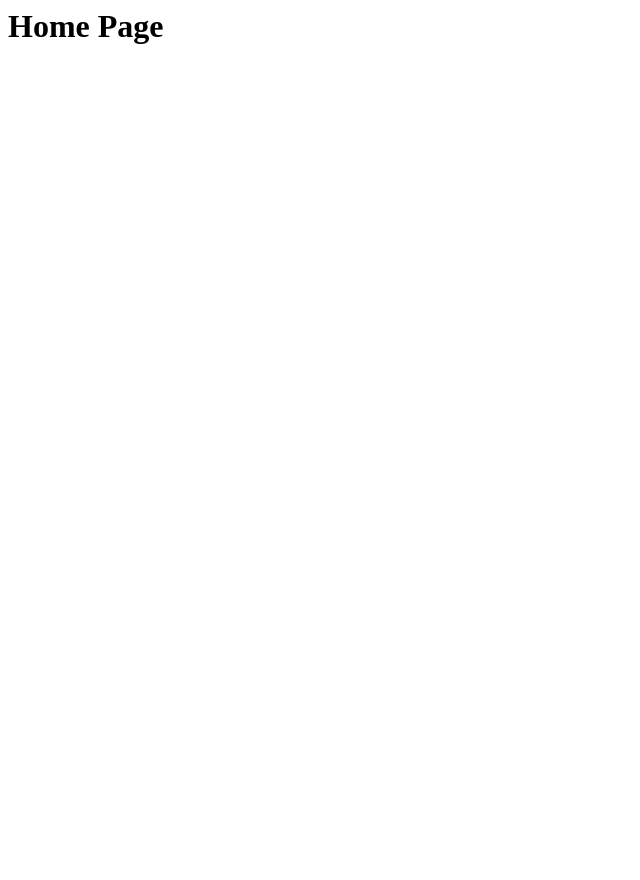
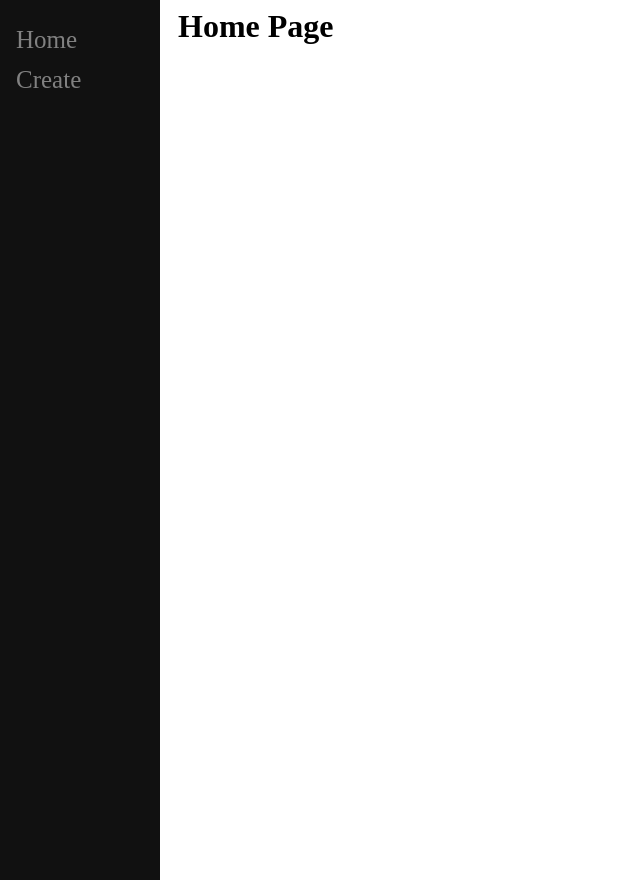
Before and after one commit to kshamsa/ToDoList, a Django app: page / in a window 1280 px wide. Before the commit the part shown is almost empty. Shown: the whole page, without its empty margins (0-640 px from the left). Run offline with Django 4.2, Linux system fonts and the light colour scheme.

Commit message:
added side nav css.

```diff
--- a/main/templates/main/base.html
+++ b/main/templates/main/base.html
@@ -1,5 +1,38 @@
 <html>
 	<head>
+		<style type="text/css">
+			.sidenav {
+				height: 100%;
+				width: 160px;
+				position: fixed;
+				z-index: 1;
+				top: 0;
+				left: 0;
+				background-color: #111;
+				overflow-x: :hidden;
+				padding-top: 20px;
+			}
+
+			.sidenav a {
+				padding: 6px 8px 6px 16px;
+				text-decoration: none;
+				font-size: 25px;
+				color: #818181;
+				display: block;
+			}
+
+			.sidenav a:hover {
+				color: #f1f1f1;
+
+			}
+
+			.main {
+				margin-left: 160px;
+				padding: 0px 10px;
+			}
+
+		</style>
+
 		<title>
 			{% block title %}
 				Default Title
@@ -8,7 +41,13 @@
 	</head>
 
 	<body>
-		<div id="content" name="content">
+
+		<div class="sidenav">
+			<a href="">Home</a>
+			<a href="/create">Create</a>
+		</div>
+
+		<div id="content" name="content" class="main">
 			{% block content %}
 
 			{% endblock %}
```
